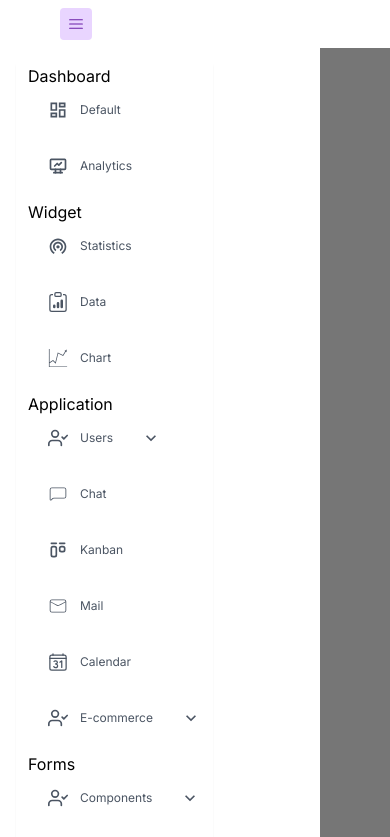
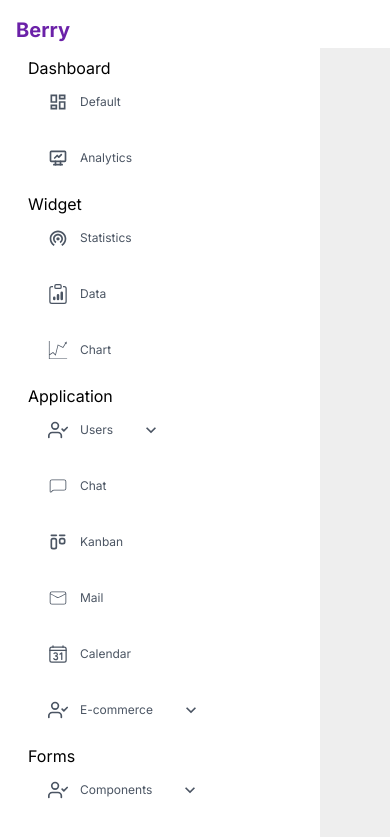
Before and after one commit to senayakagunduz/next-dashboard, a Next.js app: page / in a window 390 px wide. Shown: the top 837 px of the page. Built offline with nearby package versions, Linux system fonts and the light colour scheme.

Commit message:
mobile ekranda offcanvas çalıştı

```diff
--- a/src/app/components/Content.jsx
+++ b/src/app/components/Content.jsx
@@ -2,15 +2,7 @@ import React from 'react'
 
 const Content = () => {
   return (
-    <div className='flex flex-row lg:bg-opacity-25'>
-      {/* <div className='flex-col'>
-        <div className='bg-purple-300 p-10 border'>1</div>
-        <div className='bg-blue-300  p-10 border '>2</div>
-      </div>
-      <div className='flex-col'>
-        <div className='bg-purple-300 p-10 border'>3</div>
-        <div className='bg-blue-300  p-10 border '>4</div>
-      </div> */}
+    <div className='flex flex-row'>
     </div>
   )
 }
--- a/src/app/components/Header.jsx
+++ b/src/app/components/Header.jsx
@@ -16,7 +16,6 @@ const Header = ({ toggleSidebar }) => {
 
     return (
         <header className=' flex justify-between items-center bg-white py-2 lg:py-1 px-7 lg:px-3 text-gray-600'>
-
             <div className=' flex justify-between items-center space-x-8 lg:space-x-16'>
                 <div className='flex items-center'>
                     <div className=' hidden lg:block px-0 lg:pr-10'>
--- a/src/app/components/Ofcanvas.jsx
+++ /dev/null
@@ -1,35 +0,0 @@
-// src/components/Offcanvas.js
-import React, { useState } from 'react';
-import './Offcanvas.css'; // CSS dosyanızı ekleyin
-const Offcanvas = () => {
-  const [isOpen, setIsOpen] = useState(false);
-  const toggleOffcanvas = () => {
-    setIsOpen(!isOpen);
-  };
-  return (
-    <div>
-      {/* Trigger buton */}
-      <button
-        className="bg-blue-500 text-white p-2 rounded"
-        onClick={toggleOffcanvas}
-      >
-        Toggle Offcanvas
-      </button>
-      {/* Offcanvas */}
-      <div
-        className={`fixed inset-0 bg-black bg-opacity-50 transition-opacity ease-in-out duration-300 z-50 ${
-          isOpen ? 'opacity-100 pointer-events-auto' : 'opacity-0 pointer-events-none'
-        }`}
-        onClick={toggleOffcanvas}
-      />
-      <div
-        className={`fixed inset-y-0 left-0 w-64 bg-white p-4 transform transition-transform ease-in-out duration-300 z-50 ${
-          isOpen ? 'translate-x-0' : '-translate-x-full'
-        }`}
-      >
-        <p>Offcanvas Content</p>
-      </div>
-    </div>
-  );
-};
-export default Offcanvas;
--- a/src/app/components/SideBar.jsx
+++ b/src/app/components/SideBar.jsx
@@ -1,15 +1,54 @@
 "use client";
-import React from 'react'
+import React, { useEffect, useRef, useState } from 'react'
 import SideBarDynamic from './SideBarDynamic';
 import data from './data';
 
 
-const SideBar = ({ collapsed }) => {
+const SideBar = ({ collapsed, isVisible, setIsVisible }) => {
+    const [isMobile, setIsMobile] = useState(window.innerWidth < 768);
+
+    const sidebarRef = useRef(null);
+
+    useEffect(() => {
+        const handleResize = () => {
+            setIsMobile(window.innerWidth < 768);
+        }
+
+        window.addEventListener('resize', handleResize);
+
+        return () => {
+            window.removeEventListener('resize', handleResize);
+        };
+    }, []);
+
+    const handleDocumentClick = (e) => {
+        if (isVisible && isMobile && !sidebarRef.current.contains(e.target)) {
+            setIsVisible(!isVisible)
+        }
+    };
+
+    useEffect(() => {
+        document.addEventListener('click', handleDocumentClick);
+
+        return () => {
+            document.removeEventListener('click', handleDocumentClick);
+        };
+    }, [ setIsVisible, isVisible, isMobile]);
 
     return (
-        // <aside className={`flex bg-white sidebar z-[999] transiton-width duration-300 overflow-y-auto ${collapsed ? 'w-1/16' : 'w-1/4 md:block'} `}></aside>
-        <aside className={`flex bg-white sidebar z-99 transiton-width duration-300 overflow-y-auto ${collapsed ? 'w-1/16' : 'w-80 max-w-7xl md:block'} `}>
-            <nav className='h-full flex flex-col  shadow-sm'>
+        <aside style={{ visibility: isVisible ? 'visible' : 'hidden' }}
+            ref={sidebarRef}
+            className={`flex bg-white sidebar h-screen z-99 transition-width duration-300
+            overflow-y-auto ${isMobile ? 'fixed top-0 bottom-0 left-0'
+                    : 'md:relative'} ${collapsed ? 'w-1/16' : 'w-80 max-w-7xl'}`}>
+
+            <nav className='h-full flex flex-col'>
+                {isMobile && (
+                    <span className='mb-3'>
+                        <a href="#" className='text-xl font-bold text-purple-800 py-4'>
+                            Berry
+                        </a>
+                    </span>)}
                 <ul className="flex-1 px-3">
                     {data.map((item, index) => (
                         <SideBarDynamic key={index} {...item} collapsed={collapsed} />
--- a/src/app/page.js
+++ b/src/app/page.js
@@ -7,18 +7,20 @@ import Content from "./components/Content";
 
 export default function Home() {
   const [collapsed, setCollapsed] = useState(false); //açık
+  const [isVisible, setIsVisible] = useState(true);
 
   const toggleSidebar = () => {
-    setCollapsed(!collapsed)
+    setIsVisible(!isVisible)
   }
 
   return (
-   <div className={`inset-0 bg-black bg-opacity-50 transition-opacity ease-in-out duration-300 z-[50] ${toggleSidebar} ? 'opacity-100 pointer-events-none' : 'opacity-0 pointer-events-none' `}>
+    <div className={``}>
       <Header toggleSidebar={toggleSidebar} collapsed={collapsed} />
       <main className="flex items-start">
-        <SideBar className={`py-8 text-lg h-screen relative top-0 bottom-0`} toggleSidebar={toggleSidebar} collapsed={collapsed} setCollapsed={setCollapsed}/>
+        <SideBar className={`py-8 text-lg h-screen relative top-0 bottom-0`} isVisible={isVisible} setIsVisible={setIsVisible} toggleSidebar={toggleSidebar} collapsed={collapsed} setCollapsed={setCollapsed} />
         <Content />
       </main>
     </div>
   )
 }
+// <div className={`inset-0 bg-black bg-opacity-50 transition-opacity ease-in-out duration-300 z-[50] ${toggleSidebar} ? 'opacity-100 pointer-events-none' : 'opacity-0 pointer-events-none' `}>
```
